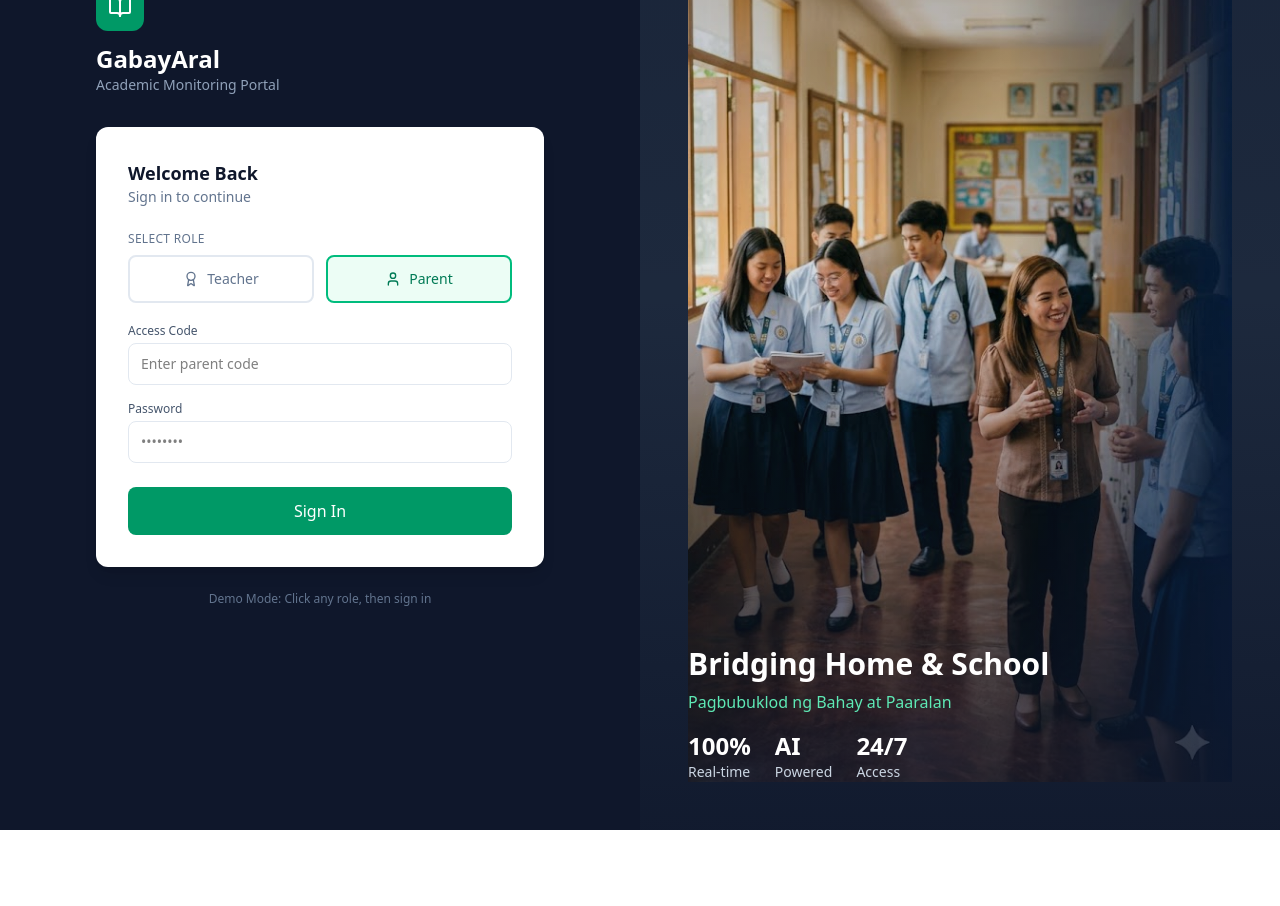
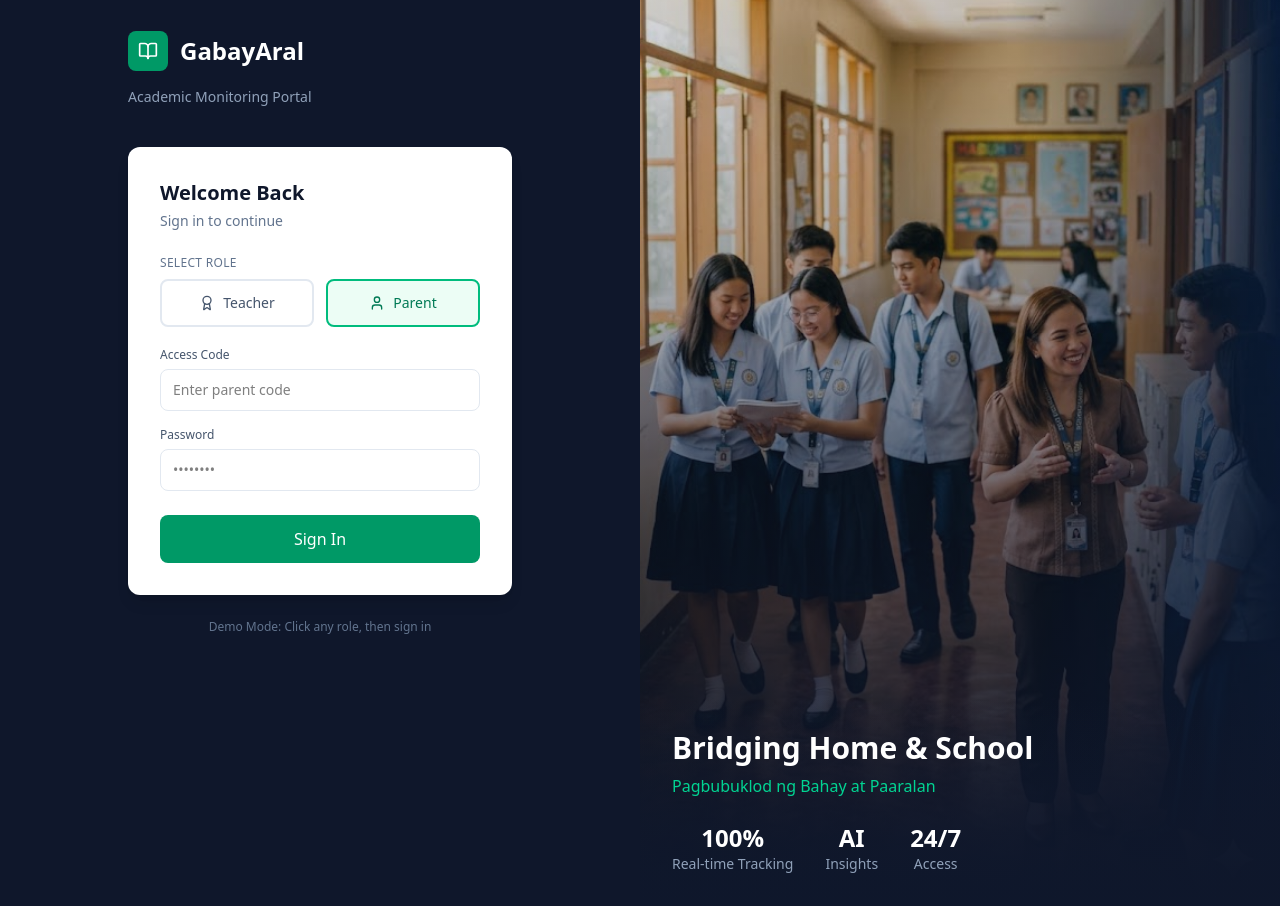
Before and after one commit to raejohnacarandang/gabayaral2, a React (Vite) app: page / in a window 1280 px wide. Shown: the part 240-1146 px from the top of the page. Before the commit the page ends 1070 px from the top, so only its background shows below. Built offline with nearby package versions, Linux system fonts and the light colour scheme.

Commit message:
Professional login layout with hero image fit

```diff
--- a/src/App.tsx
+++ b/src/App.tsx
@@ -517,27 +517,29 @@ if (!isAuthenticated) {
     return (
       <div className="min-h-screen bg-slate-900 flex font-sans">
         {/* Left Side - Login Form */}
-        <div className="w-full lg:w-1/2 flex items-center justify-center p-6">
+        <div className="w-full lg:w-1/2 flex items-center justify-center p-8 lg:p-12">
           <motion.div
             initial={{ opacity: 0, y: 20 }}
             animate={{ opacity: 1, y: 0 }}
-            className="w-full max-w-md"
+            className="w-full max-w-sm"
           >
             {/* Logo */}
-            <div className="mb-8">
-              <div className="inline-flex items-center justify-center w-12 h-12 bg-emerald-600 rounded-xl mb-3">
-                <BookOpen className="text-white w-6 h-6" />
+            <div className="mb-10">
+              <div className="flex items-center gap-3 mb-4">
+                <div className="w-10 h-10 bg-emerald-600 rounded-lg flex items-center justify-center">
+                  <BookOpen className="w-5 h-5 text-white" />
+                </div>
+                <h1 className="text-2xl font-bold text-white">GabayAral</h1>
               </div>
-              <h1 className="text-2xl font-bold text-white">GabayAral</h1>
               <p className="text-slate-400 text-sm">Academic Monitoring Portal</p>
             </div>
 
             {/* Login Card */}
-            <div className="bg-white rounded-xl shadow-lg overflow-hidden">
-              <div className="p-6 sm:p-8">
+            <div className="bg-white rounded-xl shadow-lg">
+              <div className="p-8">
                 <div className="mb-6">
-                  <h2 className="text-lg font-semibold text-slate-900">Welcome Back</h2>
-                  <p className="text-sm text-slate-500">Sign in to continue</p>
+                  <h2 className="text-xl font-semibold text-slate-900">Welcome Back</h2>
+                  <p className="text-slate-500 text-sm mt-1">Sign in to continue</p>
                 </div>
 
                 {/* Role Selection */}
@@ -547,22 +549,22 @@ if (!isAuthenticated) {
                     <button
                       onClick={() => setRole('teacher')}
                       className={cn(
-                        "flex items-center justify-center gap-2 p-3 rounded-lg border-2 transition-all",
-                        role === 'teacher' ? "border-emerald-500 bg-emerald-50 text-emerald-700" : "border-slate-200 text-slate-500 hover:border-slate-300"
+                        "flex items-center justify-center gap-2 p-3 rounded-lg border-2 transition-all font-medium text-sm",
+                        role === 'teacher' ? "border-emerald-500 bg-emerald-50 text-emerald-700" : "border-slate-200 text-slate-600 hover:border-slate-300"
                       )}
                     >
                       <Award className="w-4 h-4" />
-                      <span className="text-sm font-medium">Teacher</span>
+                      Teacher
                     </button>
                     <button
                       onClick={() => setRole('parent')}
                       className={cn(
-                        "flex items-center justify-center gap-2 p-3 rounded-lg border-2 transition-all",
-                        role === 'parent' ? "border-emerald-500 bg-emerald-50 text-emerald-700" : "border-slate-200 text-slate-500 hover:border-slate-300"
+                        "flex items-center justify-center gap-2 p-3 rounded-lg border-2 transition-all font-medium text-sm",
+                        role === 'parent' ? "border-emerald-500 bg-emerald-50 text-emerald-700" : "border-slate-200 text-slate-600 hover:border-slate-300"
                       )}
                     >
                       <User className="w-4 h-4" />
-                      <span className="text-sm font-medium">Parent</span>
+                      Parent
                     </button>
                   </div>
                 </div>
@@ -570,7 +572,7 @@ if (!isAuthenticated) {
                 {/* Form */}
                 <div className="space-y-4">
                   <div>
-                    <label className="text-xs font-medium text-slate-600 mb-1 block">
+                    <label className="text-xs font-medium text-slate-600 mb-1.5 block">
                       {role === 'teacher' ? 'Teacher ID' : 'Access Code'}
                     </label>
                     <input
@@ -580,7 +582,7 @@ if (!isAuthenticated) {
                     />
                   </div>
                   <div>
-                    <label className="text-xs font-medium text-slate-600 mb-1 block">Password</label>
+                    <label className="text-xs font-medium text-slate-600 mb-1.5 block">Password</label>
                     <input
                       type="password"
                       placeholder="••••••••"
@@ -605,33 +607,42 @@ if (!isAuthenticated) {
         </div>
 
         {/* Right Side - Hero Image */}
-        <div className="hidden lg:flex lg:w-1/2 bg-slate-800 items-center justify-center p-12 relative overflow-hidden">
-          {/* Hero Image */}
+        <div className="hidden lg:flex lg:w-1/2 bg-slate-900 relative overflow-hidden">
+          {/* Hero Image - Cover Fit */}
           <img
             src="/image.png"
             alt="GabayAral Demo"
-            className="w-full h-full object-cover opacity-90"
+            className="w-full h-full object-cover"
           />
 
-          {/* Overlay */}
-          <div className="absolute inset-0 bg-gradient-to-t from-slate-900/80 via-transparent to-slate-900/30"></div>
+          {/* Gradient Overlay */}
+          <div className="absolute inset-0 bg-gradient-to-t from-slate-900 via-slate-900/40 to-transparent"></div>
+
+          {/* Brand Badge */}
+          <div className="absolute top-6 left-6">
+            <div className="flex items-center gap-2 px-3 py-2 bg-white/10 backdrop-blur-sm rounded-lg">
+              <BookOpen className="w-5 h-5 text-white" />
+              <span className="text-white font-semibold">GabayAral</span>
+            </div>
+          </div>
 
           {/* Hero Content */}
-          <div className="absolute bottom-12 left-12 right-12 text-white text-left">
-            <h2 className="text-3xl font-bold mb-2">Bridging Home & School</h2>
-            <p className="text-emerald-300 mb-4">Pagbubuklod ng Bahay at Paaralan</p>
-            <div className="flex gap-6 text-sm">
-              <div>
-                <p className="text-2xl font-bold">100%</p>
-                <p className="text-slate-300">Real-time</p>
+          <div className="absolute bottom-0 left-0 right-0 p-8 bg-gradient-to-t from-slate-900 to-transparent">
+            <h2 className="text-3xl font-bold text-white mb-2">Bridging Home & School</h2>
+            <p className="text-emerald-400 font-medium mb-6">Pagbubuklod ng Bahay at Paaralan</p>
+
+            <div className="flex gap-8">
+              <div className="text-center">
+                <p className="text-2xl font-bold text-white">100%</p>
+                <p className="text-sm text-slate-400">Real-time Tracking</p>
               </div>
-              <div>
-                <p className="text-2xl font-bold">AI</p>
-                <p className="text-slate-300">Powered</p>
+              <div className="text-center">
+                <p className="text-2xl font-bold text-white">AI</p>
+                <p className="text-sm text-slate-400">Insights</p>
               </div>
-              <div>
-                <p className="text-2xl font-bold">24/7</p>
-                <p className="text-slate-300">Access</p>
+              <div className="text-center">
+                <p className="text-2xl font-bold text-white">24/7</p>
+                <p className="text-sm text-slate-400">Access</p>
               </div>
             </div>
           </div>
```
